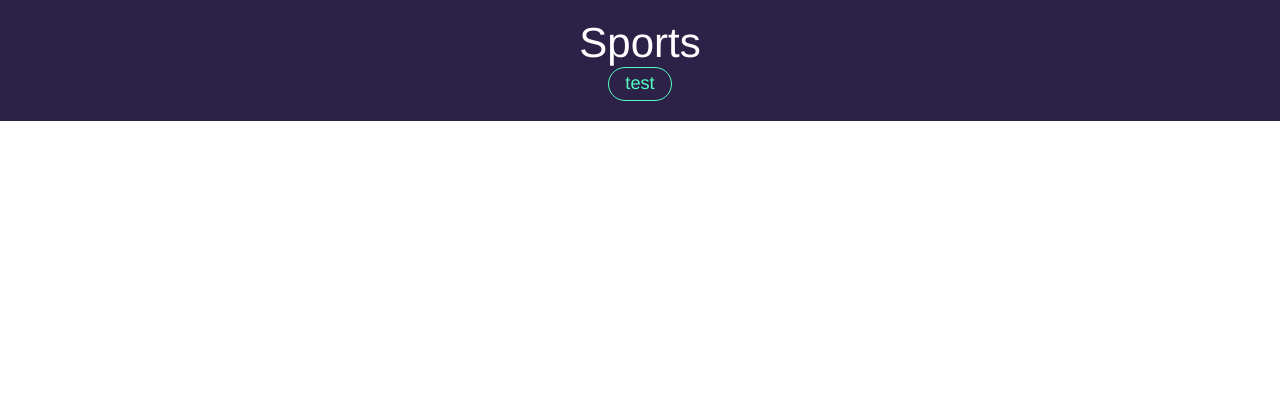
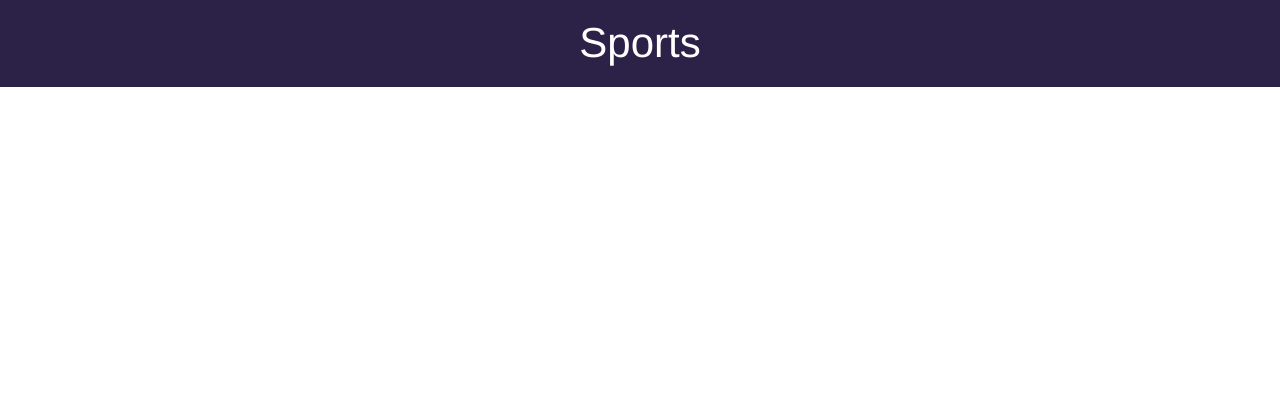
Before and after one commit to GuillaumeCa/Dynamo, a PHP site: page / in a window 1280 px wide. Shown: the part 301-721 px from the top of the page. Run offline with PHP 8.4, Linux system fonts and the light colour scheme.

Commit message:
remove button

```diff
--- a/index.php
+++ b/index.php
@@ -35,7 +35,6 @@
     <section class="dark">
       <div class="column">
         <h1>Sports</h1>
-        <a href="#" class="button">test</a>
       </div>
     </section>
   </body>
```
